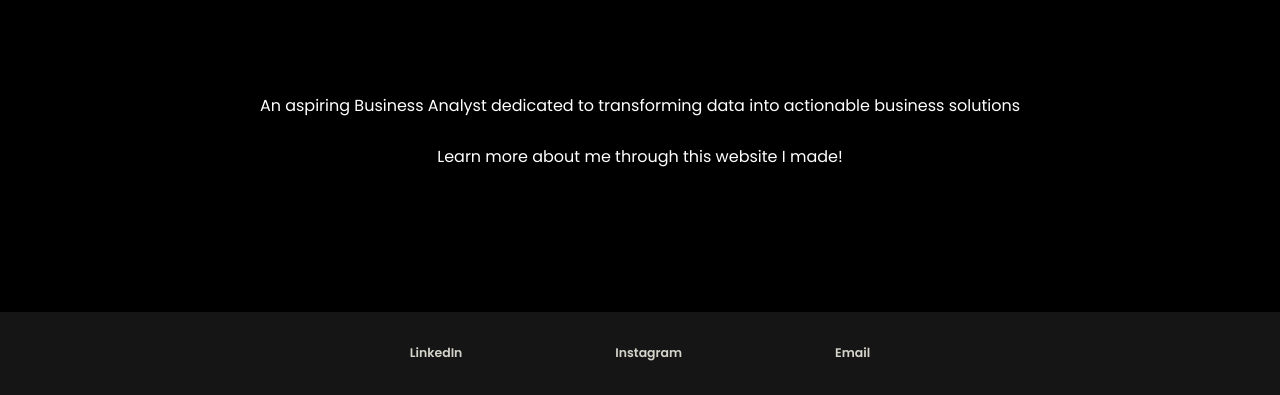
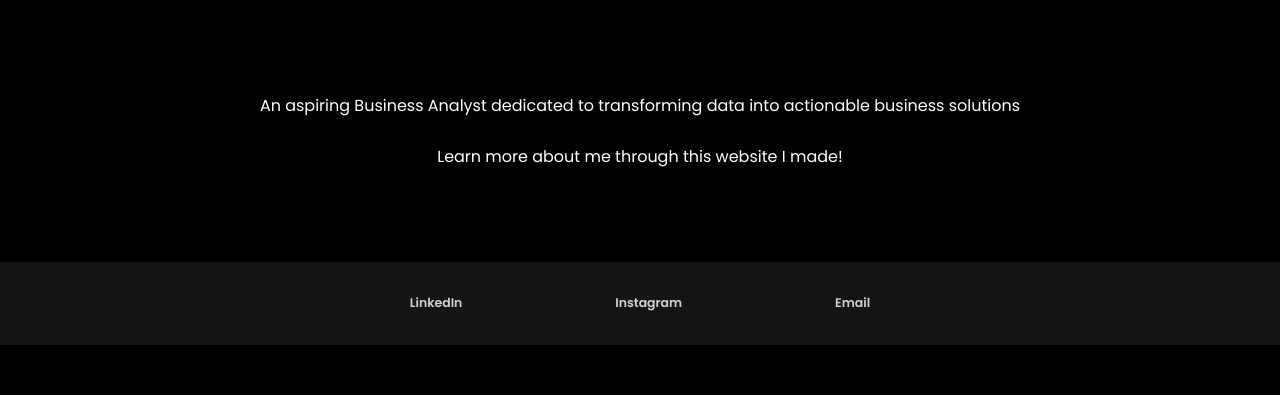
Before and after one commit to angana04/angana04.github.io, a plain HTML site: page index.html in a window 1280 px wide. Shown: the part 700-1095 px from the top of the page. After the commit the page ends 1045 px from the top, so only its background shows below. Drawn offline with Linux system fonts and the light colour scheme.

Commit message:
Update index.html

```diff
--- a/index.html
+++ b/index.html
@@ -113,19 +113,6 @@
         word-spacing: 150px;
     }
 
-    html, body {
-        height: 100%;
-        margin: 0;
-    }
-
-    body {
-        display: flex;
-        flex-direction: column;
-  }
-
-  footer {
-      margin-top: auto;
-  }
     </style>
   </head>
 
```
